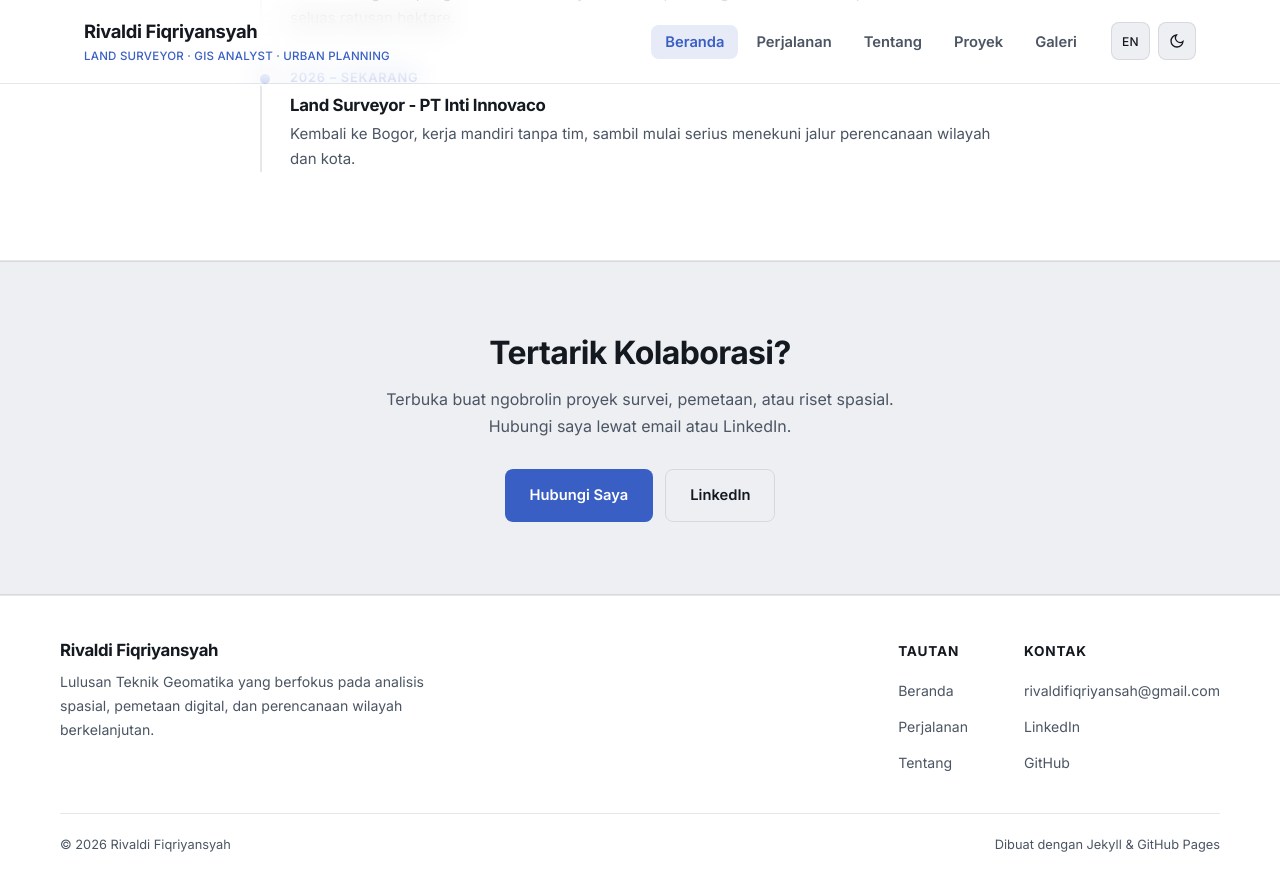
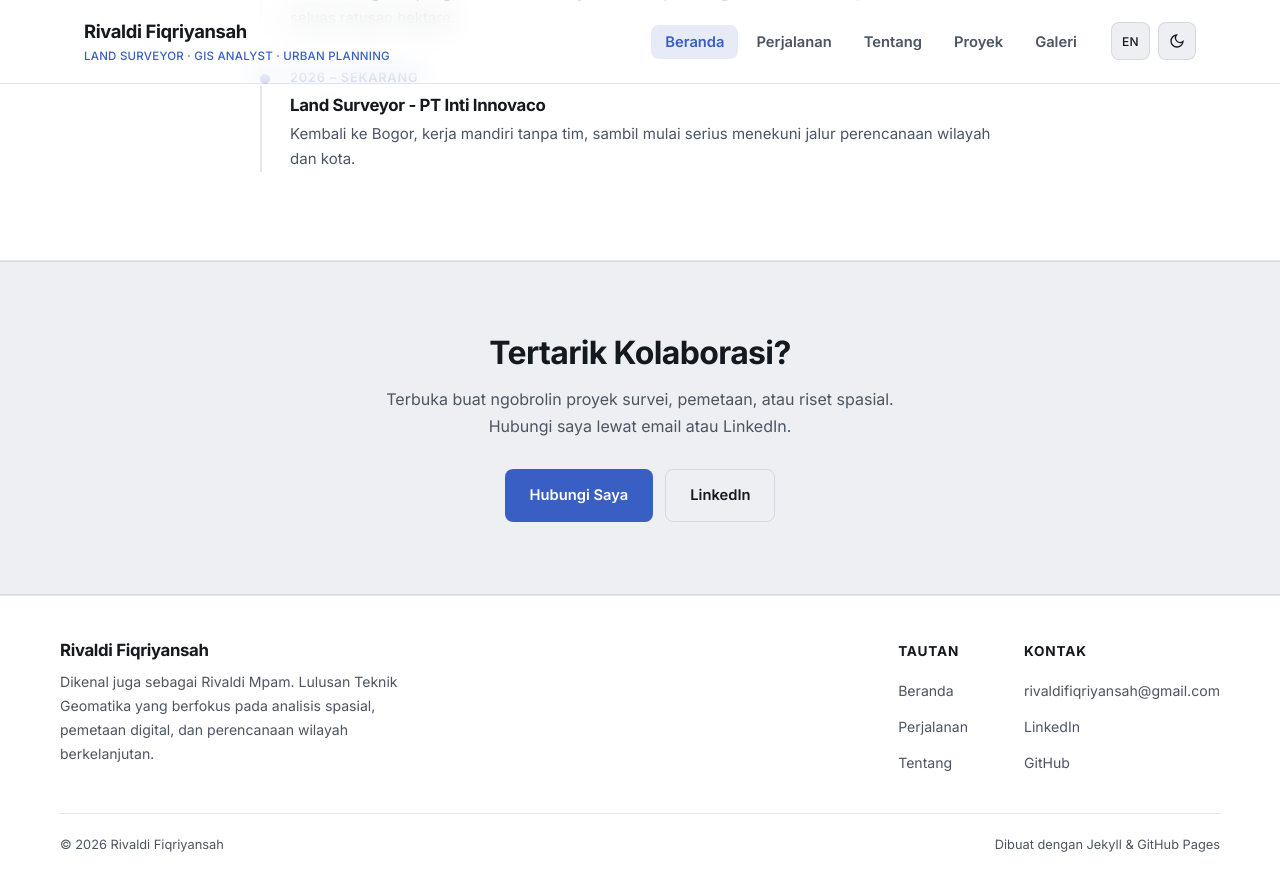
Before and after one commit to RivaldiMpam/RivaldiMpam.github.io, a Jekyll site: the page built from index.md, in a window 1280 px wide and 900 px high, scrolled down 3781 px. Shown: the top 891 px of the window. Built offline with Jekyll 4.4.1, drawn with Linux system fonts in a browser that asks for light colours.

Commit message:
Update default.html

```diff
--- a/_layouts/default.html
+++ b/_layouts/default.html
@@ -3,8 +3,60 @@
 <head>
   <meta charset="UTF-8">
   <meta name="viewport" content="width=device-width, initial-scale=1.0">
-  <title>{{ page.title }} | Rivaldi Fiqriyansyah</title>
-  <meta name="description" content="Rivaldi Fiqriyansyah — Land Surveyor, GIS &amp; Spatial Data Analyst, Urban Planning Student.">
+
+  {% assign page_desc = page.description | default: site.description %}
+  {% assign canonical_url = site.url | append: page.url %}
+  {% if page.url == "/" %}
+  <title>Rivaldi Fiqriyansah | Land Surveyor & GIS Analyst</title>
+  {% else %}
+  <title>{{ page.title }} | Rivaldi Fiqriyansah</title>
+  {% endif %}
+  <meta name="description" content="{{ page_desc }}">
+  <meta name="author" content="Rivaldi Fiqriyansah">
+  <link rel="canonical" href="{{ canonical_url }}">
+
+  <!-- Open Graph / social preview -->
+  <meta property="og:type" content="website">
+  <meta property="og:site_name" content="Rivaldi Fiqriyansah">
+  <meta property="og:title" content="{% if page.url == '/' %}Rivaldi Fiqriyansah | Land Surveyor & GIS Analyst{% else %}{{ page.title }} | Rivaldi Fiqriyansah{% endif %}">
+  <meta property="og:description" content="{{ page_desc }}">
+  <meta property="og:url" content="{{ canonical_url }}">
+  <meta property="og:image" content="{{ site.url }}/images/foto-profil.jpg">
+  <meta property="og:locale" content="id_ID">
+  <meta name="twitter:card" content="summary_large_image">
+  <meta name="twitter:title" content="{% if page.url == '/' %}Rivaldi Fiqriyansah{% else %}{{ page.title }} | Rivaldi Fiqriyansah{% endif %}">
+  <meta name="twitter:description" content="{{ page_desc }}">
+  <meta name="twitter:image" content="{{ site.url }}/images/foto-profil.jpg">
+
+  {% if page.url == "/" %}
+  <script type="application/ld+json">
+  {
+    "@context": "https://schema.org",
+    "@type": "Person",
+    "name": "Rivaldi Fiqriyansah",
+    "alternateName": ["Rivaldi Mpam"],
+    "url": "{{ site.url }}/",
+    "image": "{{ site.url }}/images/foto-profil.jpg",
+    "jobTitle": "Land Surveyor",
+    "description": "{{ site.description }}",
+    "worksFor": {
+      "@type": "Organization",
+      "name": "PT Inti Innovaco"
+    },
+    "alumniOf": [
+      {
+        "@type": "CollegeOrUniversity",
+        "name": "Universitas Terbuka"
+      }
+    ],
+    "knowsAbout": ["GIS", "Land Surveying", "Urban and Regional Planning", "Remote Sensing", "GNSS Geodetic Survey"],
+    "sameAs": [
+      "https://linkedin.com/in/rivaldifiqriyansyah",
+      "https://github.com/RivaldiMpam"
+    ]
+  }
+  </script>
+  {% endif %}
 
   <link rel="icon" type="image/png" sizes="32x32" href="/images/favicon/favicon-32x32.png">
   <link rel="icon" type="image/png" sizes="16x16" href="/images/favicon/favicon-16x16.png">
@@ -811,7 +863,7 @@
   <header class="site-header">
     <div class="nav-container">
       <a href="/" class="nav-brand">
-        <span class="brand-name">Rivaldi Fiqriyansyah</span>
+        <span class="brand-name">Rivaldi Fiqriyansah</span>
         <span class="brand-sub i18n" data-id="LAND SURVEYOR · GIS ANALYST · URBAN PLANNING" data-en="LAND SURVEYOR · GIS ANALYST · URBAN PLANNING">LAND SURVEYOR · GIS ANALYST · URBAN PLANNING</span>
       </a>
 
@@ -853,8 +905,8 @@
   <footer>
     <div class="footer-container">
       <div class="footer-brand">
-        <h4>Rivaldi Fiqriyansyah</h4>
-        <p class="i18n" data-id="Lulusan Teknik Geomatika yang berfokus pada analisis spasial, pemetaan digital, dan perencanaan wilayah berkelanjutan." data-en="Geomatics Engineering graduate focused on spatial analysis, digital mapping, and sustainable regional planning.">Lulusan Teknik Geomatika yang berfokus pada analisis spasial, pemetaan digital, dan perencanaan wilayah berkelanjutan.</p>
+        <h4>Rivaldi Fiqriyansah</h4>
+        <p class="i18n" data-id="Dikenal juga sebagai Rivaldi Mpam. Lulusan Teknik Geomatika yang berfokus pada analisis spasial, pemetaan digital, dan perencanaan wilayah berkelanjutan." data-en="Also known as Rivaldi Mpam. Geomatics Engineering graduate focused on spatial analysis, digital mapping, and sustainable regional planning.">Dikenal juga sebagai Rivaldi Mpam. Lulusan Teknik Geomatika yang berfokus pada analisis spasial, pemetaan digital, dan perencanaan wilayah berkelanjutan.</p>
       </div>
       <div class="footer-links">
         <div class="footer-col">
@@ -876,7 +928,7 @@
       </div>
     </div>
     <div class="footer-bottom">
-      <p>&copy; 2026 Rivaldi Fiqriyansyah</p>
+      <p>&copy; 2026 Rivaldi Fiqriyansah</p>
       <p class="i18n" data-id="Dibuat dengan Jekyll & GitHub Pages" data-en="Built with Jekyll & GitHub Pages">Dibuat dengan Jekyll & GitHub Pages</p>
     </div>
   </footer>
```
